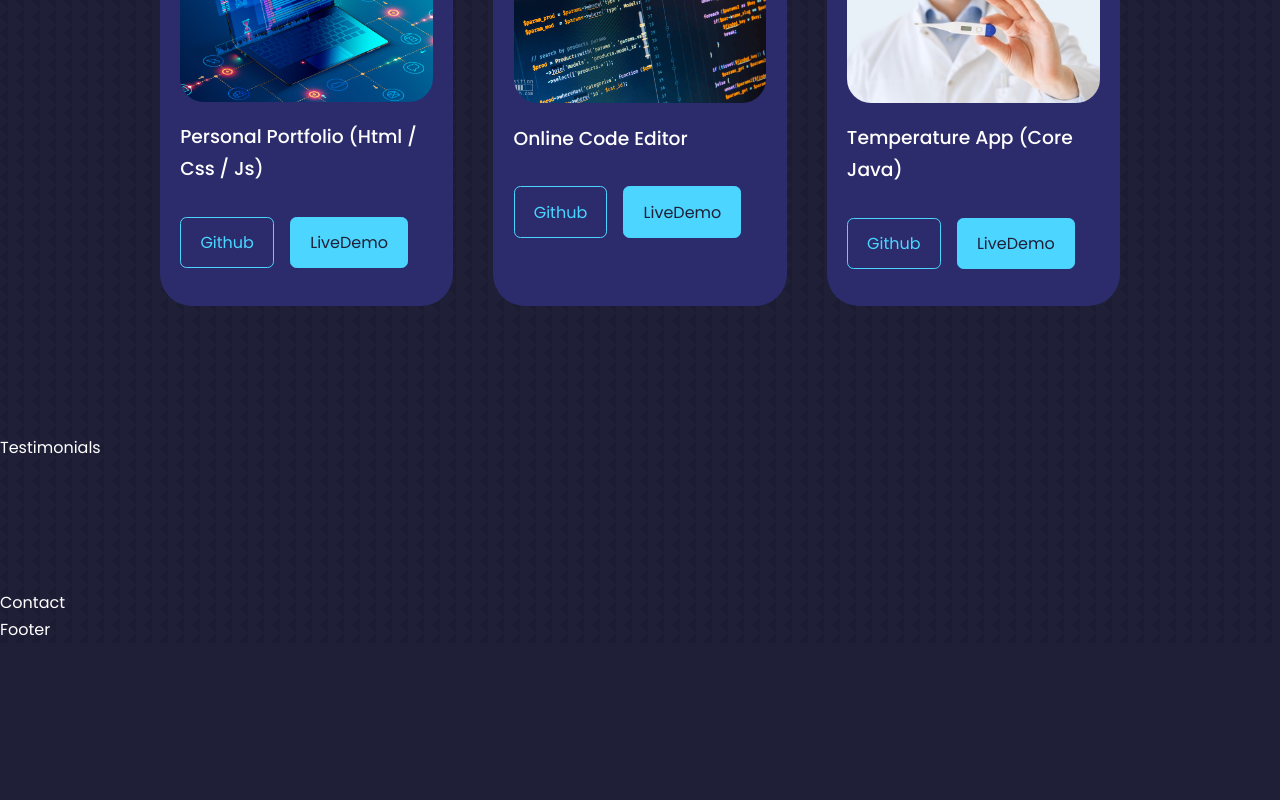
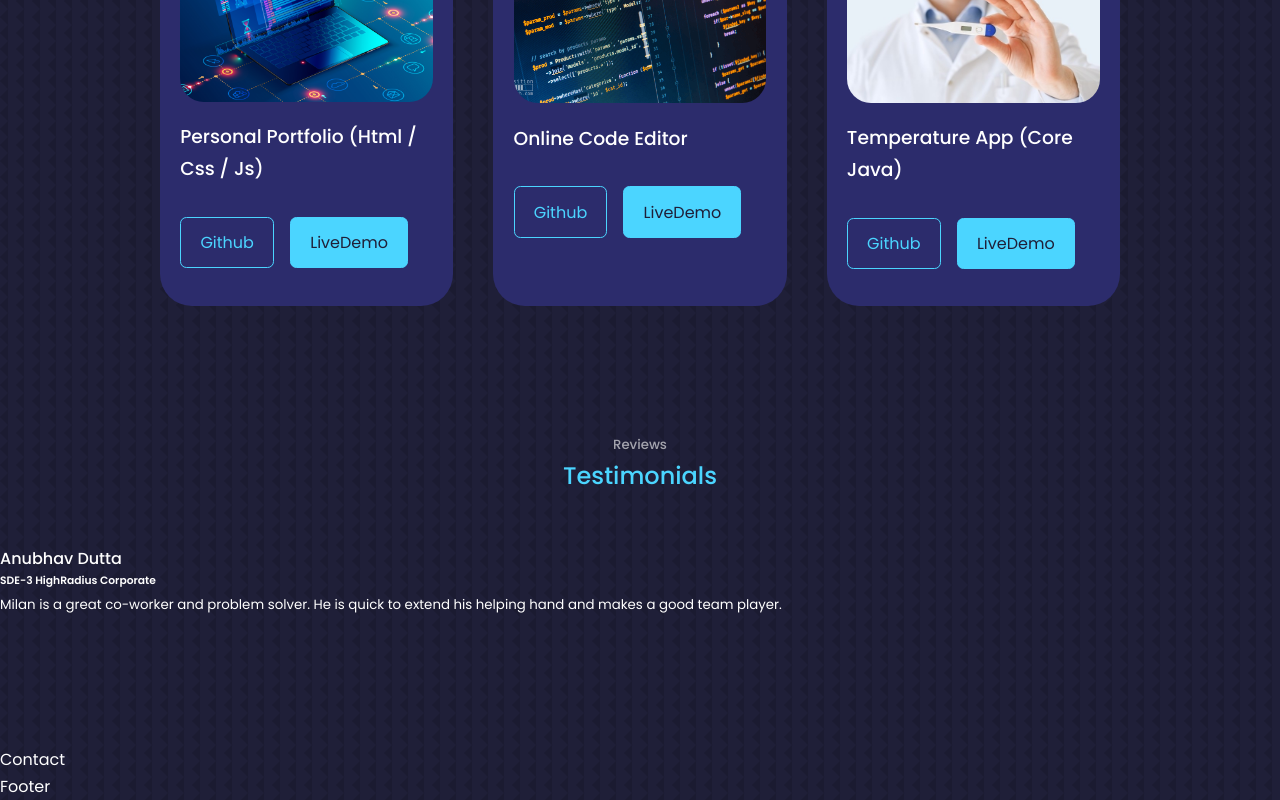
Before and after one commit to Milan-Sharma-449/Portfolio-react, a React (Create React App) app: page / in a window 1280 px wide. Shown: the part 6151-6951 px from the top of the page. Before the commit the page ends 6794 px from the top, so only its background shows below. Built offline with nearby package versions, Linux system fonts and the light colour scheme.

Commit message:
added testimonials

```diff
--- a/src/Component/testimonials/Testimonials.jsx
+++ b/src/Component/testimonials/Testimonials.jsx
@@ -1,10 +1,34 @@
 import React from 'react'
 import './testimonials.css'
+
+const data = [
+  {
+    id: 1,
+    title: 'Anubhav Dutta',
+    designation: 'SDE-3 HighRadius Corporate',
+    quote: 'Milan is a great co-worker and problem solver. He is quick to extend his helping hand and makes a good team player.'
+  }
+]
 
 const Testimonials = () => {
   return (
     <section id='testimonials' >
-      Testimonials
+      <h5>Reviews</h5>
+      <h2>Testimonials</h2>
+
+      <div className='.container testimonials__container' >
+      {
+      data.map(({id, title, designation, quote}) => {
+        return (
+          <article key={id} className='testimonial'>
+          <h4>{title}</h4>
+          <h6>{designation}</h6>
+          <small className='review'>{quote}</small>
+        </article>
+        )
+      })
+    }
+      </div>
     </section>
   )
 }
```
Also changed, not shown: 1 other file (tests, documents, lock files or other folders).
